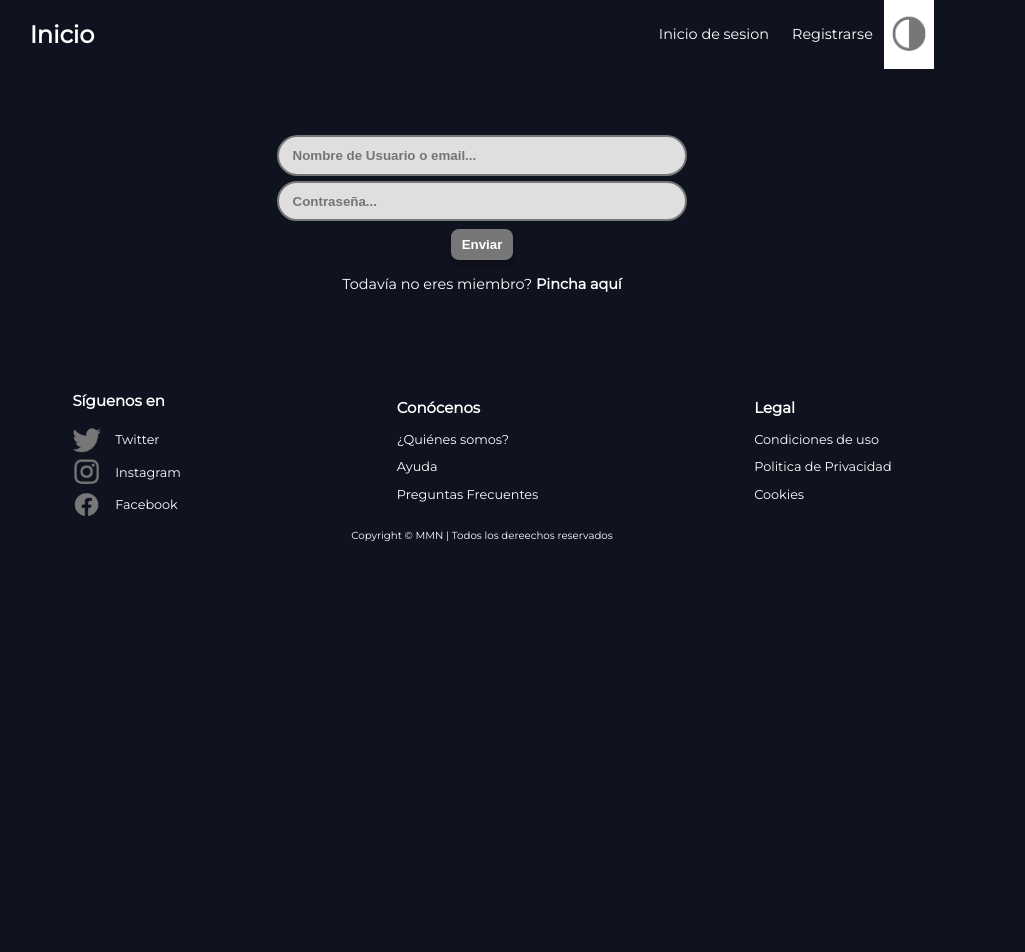
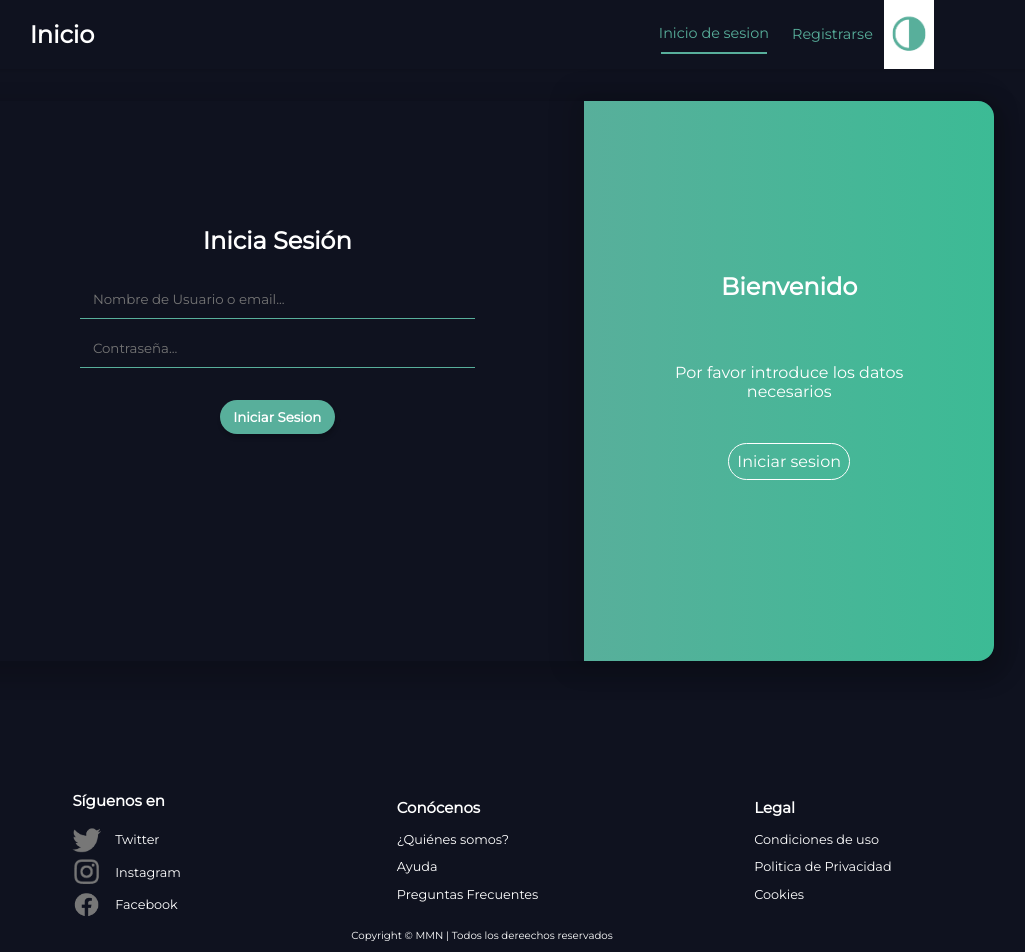
Before and after one commit to ChechuT10/TFG, a PHP site: page /account/inicioSesion.php in a window 1280 px wide. Shown: the whole page, without its empty margins (158-1183 px from the left). Before the commit the page ends 541 px from the top, so only its background shows below. Run offline with PHP 8.4, Linux system fonts and the light colour scheme; some libraries are stand-ins or nearby versions.

Commit message:
añadido estilo a los formularios

```diff
--- a/app/account/inicioSesion.php
+++ b/app/account/inicioSesion.php
@@ -1,15 +1,23 @@
 <?php require_once '../templates/header.php' ?>
-        <div class="content">
-            <div class = "register">
+    <div class="content">
+        <div class="main-forms">
+            <div class = "register login">
+                <h2>Inicia Sesión</h2>
                 <form action="../include/loginForm.php" method="POST">
                     <input type="text" name="usuario" placeholder="Nombre de Usuario o email...">
                     <input type="password" name="pswd" placeholder="Contraseña...">
-                    <button type="submit" name="enviar">Enviar</button>
+                    <button type="submit" name="enviar">Iniciar Sesion</button>
                 </form>
-                <div class="redirect">
-                <p>Todavía no eres miembro? <a href="registro.php">Pincha aquí</a></p>
+            </div>
+            <div class="card back">
+                <div>
+                    <h2>Bienvenido</h2>
+                    <p>Por favor introduce los datos necesarios</p>
+                    <a>Iniciar sesion</a>
                 </div>
             </div>
+        </div>
+    </div>
             <?php
             $error = "";
             if(isset($_GET['error'])){
@@ -24,6 +32,5 @@
             <div class="msg">
                 <p><?php echo $error?></p>
             </div>
-        </div>
 	<?php require_once '../templates/footer.php' ?>
 </html>
--- a/app/css/style.css
+++ b/app/css/style.css
@@ -102,7 +102,8 @@ nav a{
     width: 100%;
     padding: 0 0.8em;
     text-decoration: none;
-    color:inherit;
+    color:#58AF9B;
+    /* color: #148653; */
     display: flex;
     flex-direction: column;
     align-items: center;
@@ -114,7 +115,7 @@ a p+div{
     width: 2%;
     position: relative;
     top: -5px;
-    background-color: grey;
+    background-color: #58AF9B;
     transition: width 0.7s, height 4s;
 }
 
@@ -183,10 +184,10 @@ nav a:hover div{
 }
 
 .mensaje a{
-    width: 30%;
-    margin:0 auto;
+    width: fit-content;
+    margin: 0 auto;
+    padding: 0.5em 1em;
     border: 1px solid white;
-    padding: 0.5em;
     text-decoration: none;
     color: white;
     border-radius: 2em;
@@ -331,37 +332,97 @@ input + p{
   }
 
   /* Estilo del formulario */
+
+.main-forms{
+    width: 80%;
+    margin: 2em auto;
+    display: flex;
+    border-radius: 1em;
+    height: 70vh;
+    box-shadow: 5px 10px 20px 10px rgba(0, 0, 0, 0.15);
+}
+
+.card{
+    flex-basis: 40%;
+    border-top-left-radius: 1em;
+    border-bottom-left-radius: 1em;
+    background: rgb(88,175,155);
+    background: linear-gradient(90deg, rgba(88,175,155,1) 0%, rgba(60,187,149,1) 100%);
+    color: white;
+    display: flex;
+    flex-direction: column;
+    justify-content: center;
+    box-shadow: 5px 0px 20px 10px rgba(0, 0, 0, 0.15);
+}
+
+.back{
+    border-top-left-radius: 0em;
+    border-bottom-left-radius: 0;
+    border-top-right-radius: 1em;
+    border-bottom-right-radius: 1em;
+    box-shadow: -5px 0px 25px 8px rgba(0, 0, 0, 0.15);
+}
+
+.card div{
+    width: 70%;
+    height: 50%;
+    margin: -30px auto 0;
+    text-align: center;
+    display: flex;
+    flex-direction: column;
+    justify-content: space-evenly;
+}
+
+.card a{
+    width: fit-content;
+    margin: 0 auto;
+    padding: 0.5em;
+    border: 1px solid white;
+    text-decoration: none;
+    color: white;
+    border-radius: 2em;
+}
+
+.register{
+    flex-basis: 60%;
+    text-align: center;
+    display: flex;
+    flex-direction: column;
+    justify-content: center;
+}
+
 .register form{
-    padding:0 1em 0;
-    border-radius: 0.5em;
-    margin: 0 auto;
-    width: 50%;
+    /* width: 100%; */
+    flex-basis: 50%;
     text-align: center;
+    height: 100%;
+    width: 100%;
   }
 
 .register  input {
-      width: 80%;
+    border: none;
+      width: 60%;
       padding: 0.8em 1em;
-      margin: 0.2em 0;
+      margin: 0.4em 0;
       display: inline-block;
-      border: 2px solid #777;
+      border-bottom: 1px solid #58AF9B;
       outline: none !important;
-      border-radius: 2em;
-      box-sizing: border-box;
-      background-color: #DFDFDF;
-      font-weight: bold;
+      background-color: inherit;
+      font-family: 'Montserrat', sans-serif;
+      color: inherit;
+      /* font-weight: bold; */
   }
 
 .register  button{
-    clear: both;
-    margin: 0.4em auto;
+    font-family: 'Montserrat', sans-serif;
+    margin: 2em auto;
     width: auto;
     display: block;
-    background-color: #777;
+    background-color: #58AF9B;
     color: white;
-    padding: 0.6em 0.8em;
+    padding: 0.7em 1em;
     border: none;
-    border-radius: 0.6em;
+    border-radius: 2em;
     cursor: pointer;
     font-weight: bold;
     box-shadow: 0.1em 0.3em 0.3em rgba(0,0,0,0.2);
@@ -454,8 +515,8 @@ input + p{
 }
 
 .content{
-    width: 80%;
-    margin: 4em auto 0;
+    /* width: 80%;
+    margin: 4em auto 0; */
     color: inherit;
 }
 
@@ -480,9 +541,6 @@ input + p{
     box-shadow: 0.3em 0.3em 0.6em rgba(1,1,1,1);
 }
 
-.mensaje a{
-    width: 90%;
-}
 
 }
 
@@ -490,7 +548,16 @@ input + p{
 
 /* Ajustes para pantallas pequeñas */
 @media screen and (max-width: 600px){
-
+    .main-forms{
+        flex-direction: column;
+        justify-content: center;
+    }
+    .card{
+        display: none;
+    }
+    .login{
+        margin-top: -50px;
+    }
     header ul{
         position: fixed;
         flex-direction: column;
--- a/app/templates/header.php
+++ b/app/templates/header.php
@@ -45,8 +45,9 @@
                 </div>
                 <ul class="nav-links">
                     <?php
+                    // Obtenemos el nombre de la pagina actual
+                    $curPageName = substr($_SERVER["SCRIPT_NAME"],strrpos($_SERVER["SCRIPT_NAME"],"/")+1);
                         if(isset($_SESSION['userUid'])){
-                            $curPageName = substr($_SERVER["SCRIPT_NAME"],strrpos($_SERVER["SCRIPT_NAME"],"/")+1);
                             // echo $curPageName;
                             if($curPageName == 'alimentos.php'){
                                 echo '<li><a href="../food/alimentos.php"><p>Alimentos</p><div class="active"></div></a></li>
@@ -54,14 +55,14 @@
                                   <li><a href=""><p>Informes</p><div></div></a></li>
                                   <li><a href="../account/perfil.php?id='.$_SESSION["userId"].'"><p>Perfil</p></a></li>
                                   <li><a href="../include/logout.php"><p>Cerrar Sesion</p><div></div></a></li>
-                                  <li><a class="night lightmode"><img src="../images/luna.png"></a></li>';
+                                  <li><a class="night lightmode"><img src="../images/luna2.png"></a></li>';
                             }else if($curPageName == 'ejercicio.php'){
                                 echo '<li><a href="../food/alimentos.php"><p>Alimentos</p><div></div></a></li>
                                   <li><a href="../exercise/ejercicio.php"><p>Ejercicio</p><div class="active"></div></a></li>
                                   <li><a href=""><p>Informes</p><div></div></a></li>
                                   <li><a href="../account/perfil.php?id='.$_SESSION["userId"].'"><p>Perfil</p></a></li>
                                   <li><a href="../include/logout.php"><p>Cerrar Sesion</p><div></div></a></li>
-                                  <li><a class="night lightmode"><img src="../images/luna.png"></a></li>';
+                                  <li><a class="night lightmode"><img src="../images/luna2.png"></a></li>';
                             }else{
 
                             echo '<li><a href="../food/alimentos.php"><p>Alimentos</p><div></div></a></li>
@@ -69,12 +70,22 @@
                                   <li><a href=""><p>Informes</p><div></div></a></li>
                                   <li><a href="../account/perfil.php?id='.$_SESSION["userId"].'"><p>Perfil</p></a></li>
                                   <li><a href="../include/logout.php"><p>Cerrar Sesion</p><div></div></a></li>
-                                  <li><a class="night lightmode"><img src="../images/luna.png"></a></li>';
+                                  <li><a class="night lightmode"><img src="../images/luna2.png"></a></li>';
                             }
                         }else{
-                            echo '<li><a href="inicioSesion.php"><p>Inicio de sesion</p></a></li>
-                                  <li><a href="registro.php"><p>Registrarse</p></a></li>
-                                  <li><a class="night lightmode"><img src="../images/luna.png"></a></li>';
+                            if($curPageName == 'inicioSesion.php'){
+                                echo '<li><a href="inicioSesion.php"><p>Inicio de sesion</p><div class="active"></div></a></li>
+                                      <li><a href="registro.php"><p>Registrarse</p><div></div></a></li>
+                                      <li><a class="night lightmode"><img src="../images/luna2.png"></a></li>';
+                            }else if($curPageName == 'registro.php'){
+                                echo '<li><a href="inicioSesion.php"><p>Inicio de sesion</p><div></div></a></li>
+                                      <li><a href="registro.php"><p>Registrarse</p><div class="active"></div></a></li>
+                                      <li><a class="night lightmode"><img src="../images/luna2.png"></a></li>';
+                            }else{
+                                echo '<li><a href="inicioSesion.php"><p>Inicio de sesion</p><div></div></a></li>
+                                      <li><a href="registro.php"><p>Registrarse</p><div></div></a></li>
+                                      <li><a class="night lightmode"><img src="../images/luna2.png"></a></li>';
+                            }
                         }
 
                     ?>
```
Also changed, not shown: app/account/registro.php (+14 -6 lines), app/index.php (+4 -4 lines), app/images/luna2.png (added).
